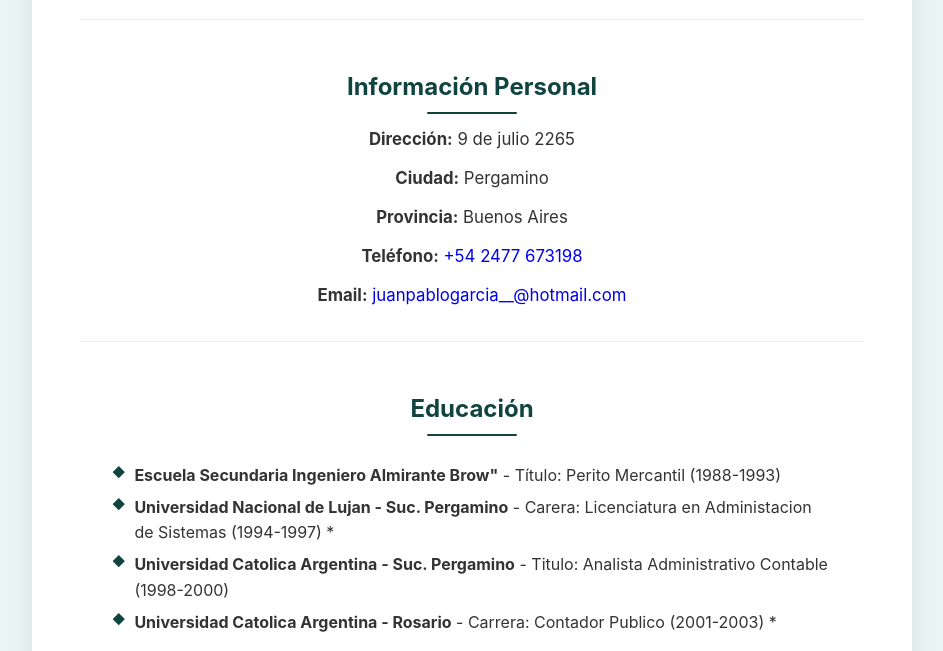
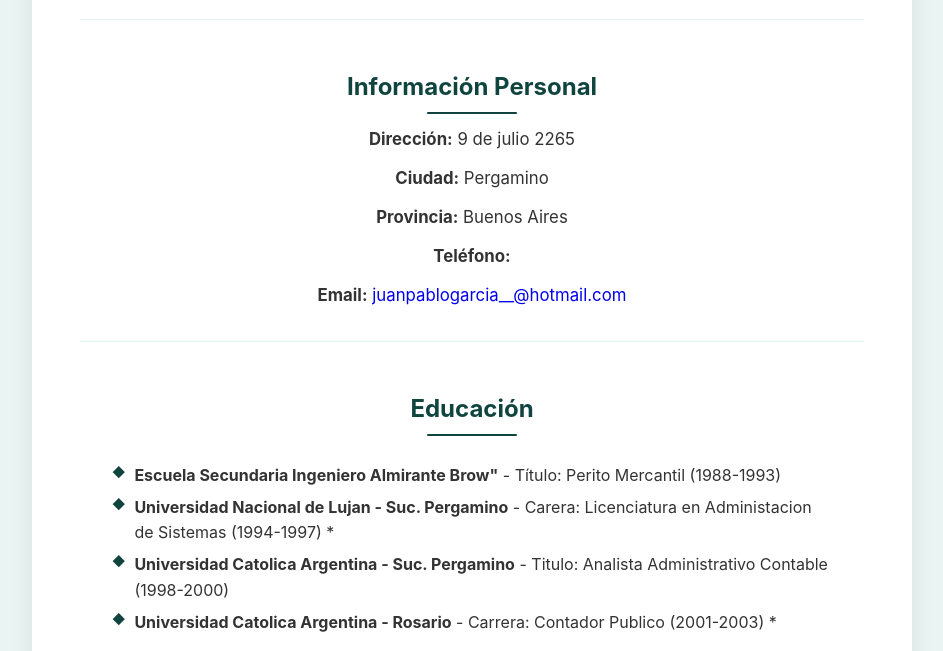
Before and after one commit to vitongo/hv, a plain HTML site: page index.html in a window 1280 px wide. Shown: the part 120-771 px from the top of the page, without its empty margins (168-1111 px from the left). Drawn offline with Linux system fonts and the light colour scheme.

Commit message:
Quite el telefono

```diff
--- a/index.html
+++ b/index.html
@@ -19,7 +19,7 @@
             <p><strong>Dirección:</strong> 9 de julio 2265</p>
             <p><strong>Ciudad:</strong> Pergamino</p>
             <p><strong>Provincia:</strong> Buenos Aires</p>
-            <p><strong>Teléfono:</strong><a href="tel:+542477673198" style="text-decoration: none"> +54 2477 673198</a>
+            <p><strong>Teléfono:</strong><a href="tel:+542477673198" style="text-decoration: none"></a>
             </p>
             <p><strong>Email:</strong><a href="mailto:juanpablogarcia__@hotmail.com" style="text-decoration: none">
                     juanpablogarcia__@hotmail.com</a>
```
